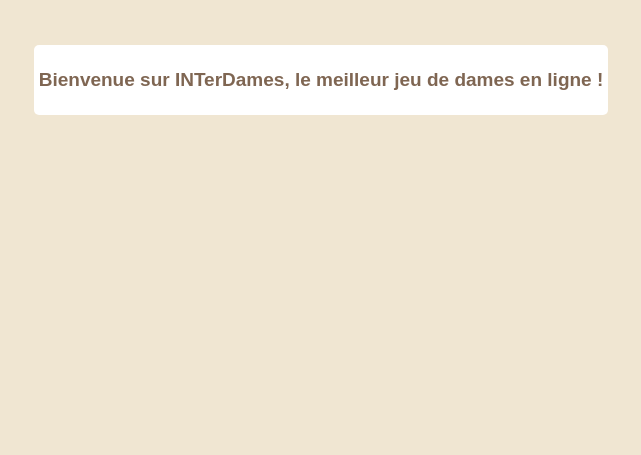
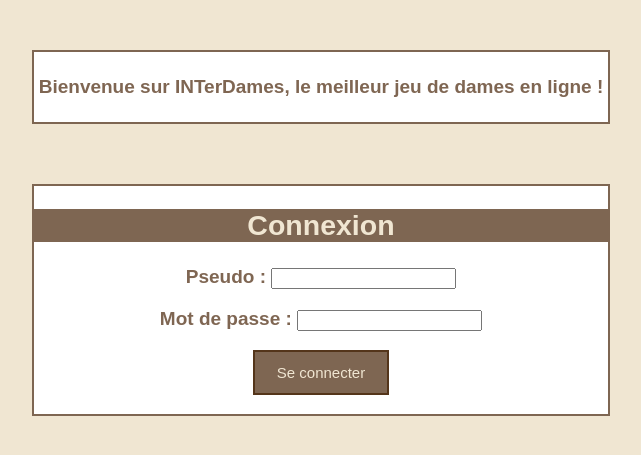
Before and after one commit to Matthias-iut/INTerDames, a Django app: page / in a window 1280 px wide. Shown: the part 72-527 px from the top of the page, without its empty margins (319-960 px from the left). Run offline with Django 5.2, Linux system fonts and the light colour scheme.

Commit message:
feat:page de connexion sur l'accueil avec bouton

```diff
--- a/interdames/main/static/main/style.css
+++ b/interdames/main/static/main/style.css
@@ -1,8 +1,12 @@
 body {
     background-color: #f0e6d2;
     font-family: Arial, sans-serif;
-   font-size: 19px;
+    font-size: 19px;
 
+}
+.erreur {
+    color: red;
+    font-weight: bold;
 }
 
 header {
@@ -10,21 +14,36 @@ header {
     color: white;
     text-align: center;
     font-size: 20px;
-
-    border-radius: 0px;
-
 }
 
 .contenu {
     color: #421e00ad;
     font-weight: bold;
     text-align: center;
+    padding: 5px;
+    width: fit-content;
+    margin: 45px auto auto auto;
+}
 
-    background: white;
+.welcome {
     padding: 5px;
-    border-radius: 5px;
+    background-color: white;
+    border: 2px solid #421e00ad;
+    margin-bottom: 60px;
+}
 
+.connection {
 
-    width: fit-content;
-    margin: 45px auto 10px auto;
+    background-color: white;
+    border: 2px solid #421e00ad;
 }
+
+button {
+    font-size: 15px;
+    background-color: #421e00ad;
+    color: #f0e6d2;
+    cursor: pointer;
+    padding: 12px 22px;
+    border: 2px solid #421e00ad;
+
+}
--- a/interdames/main/templates/main/accueil.html
+++ b/interdames/main/templates/main/accueil.html
@@ -1,5 +1,26 @@
 {% extends 'main/base.html' %}
 
 {% block contenu %}
-<p>Bienvenue sur INTerDames, le meilleur jeu de dames en ligne !</p>
+<div class="welcome">
+    <p>Bienvenue sur INTerDames, le meilleur jeu de dames en ligne !</p>
+</div>
+
+<div class="connection">
+{% if user.is_authenticated %}
+    <p>Tu es connecté en tant que <b>{{ user.username }}</b>.</p>
+{% else %}
+    <h2 style="background-color: #421e00ad; color: #f0e6d2;">Connexion</h2>
+
+    {% if erreur != '' %}
+        <p class="erreur">{{ erreur }}</p>
+    {% endif %}
+
+    <form method="post">
+        {% csrf_token %}
+        <p>Pseudo : <input type="text" name="username" maxlength="10" required></p>
+        <p>Mot de passe : <input type="password" name="password" required></p>
+        <p><button type="submit">Se connecter</button></p>
+    </form>
+    </div>
+{% endif %}
 {% endblock %}
--- a/interdames/main/views.py
+++ b/interdames/main/views.py
@@ -1,5 +1,18 @@
-from django.shortcuts import render
+from django.shortcuts import render, redirect
+from django.contrib.auth import authenticate, login
 
 
 def accueil(request):
-    return render(request, 'main/accueil.html')
+    erreur = ''
+
+    if request.method == 'POST':
+        pseudo = request.POST.get('username')
+        mdp = request.POST.get('password')
+
+        utilisateur = authenticate(request, username=pseudo, password=mdp)
+        if utilisateur != None:
+            login(request, utilisateur)
+            return redirect('accueil')
+        else:
+            erreur = 'Pseudo ou mot de passe incorrect'
+    return render(request, 'main/accueil.html', {'erreur': erreur})
```
